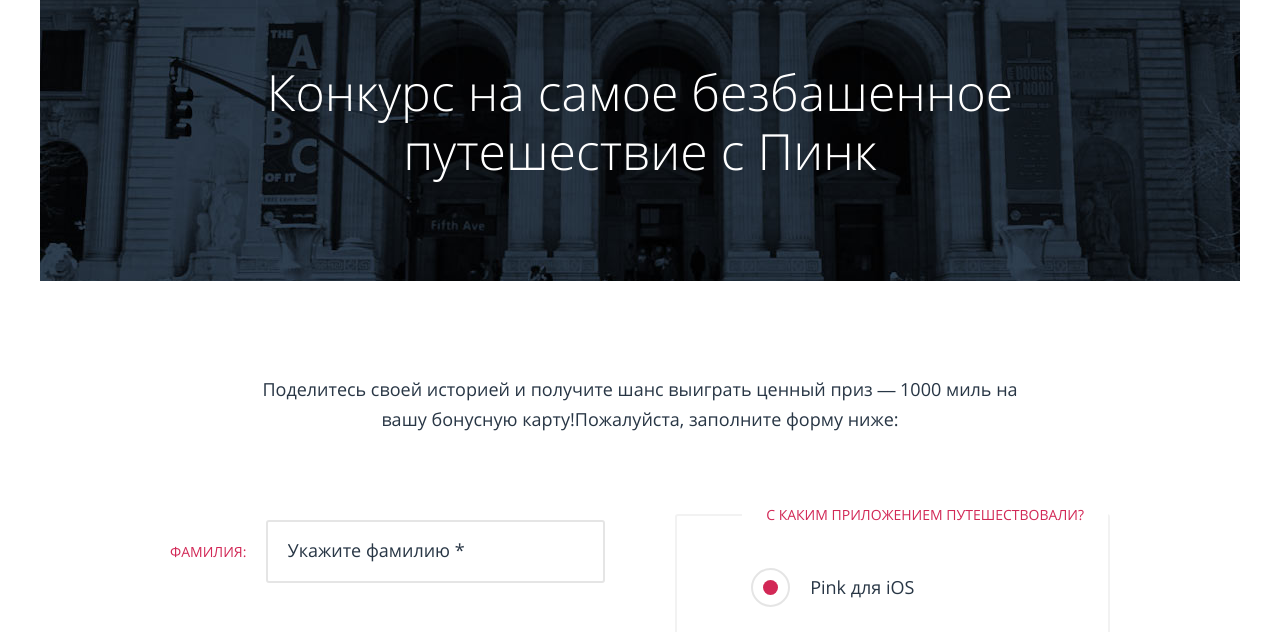
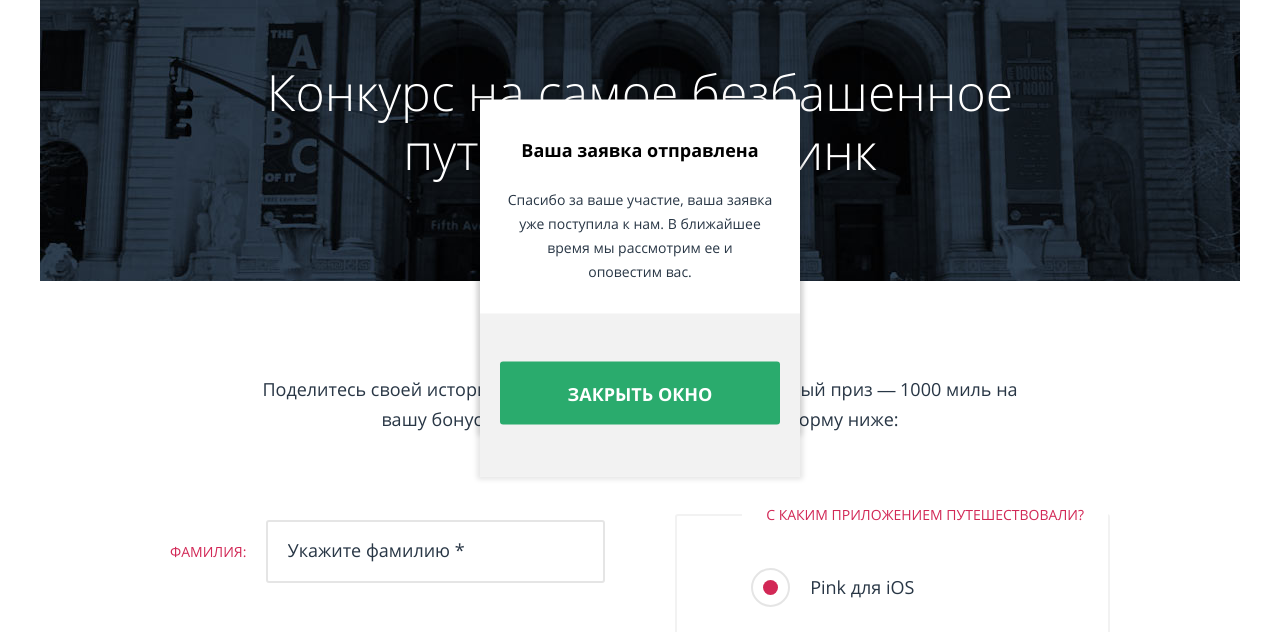
Before and after one commit to RomanBykov/pink, a website: page form.html in a window 1280 px wide. Shown: the part 112-744 px from the top of the page. Drawn offline with nearby package versions, Linux system fonts and the light colour scheme; files that its build step writes are made by us from their sources.

Commit message:
Workin' on popups

```diff
--- a/form.html
+++ b/form.html
@@ -6,7 +6,7 @@
         <meta name="viewport" content="width=device-width,initial-scale=1">
         <link rel="stylesheet" href="css/style.css">
     </head>
-    <body>
+    <body class="page-body">
         <header class="page-header">
             <nav class="main-nav main-nav--closed main-nav--nojs">
                 <div class="main-nav__wrapper">
@@ -73,15 +73,15 @@
                         <fieldset class="form__fieldset form__fieldset--full-width">
                             <div class="form__wrap">
                                 <label class="form__label" for="surname">Фамилия:</label>
-                                <input class="form__input" type="text" id="surname" placeholder="Укажите фамилию *">
+                                <input class="form__input" name="surname" type="text" id="surname" placeholder="Укажите фамилию *" required>
                             </div>
                             <div class="form__wrap">
                                 <label class="form__label" for="name">Имя:</label>
-                                <input class="form__input" type="text" id="name" placeholder="Введите ваше имя *">
+                                <input class="form__input" name="name" type="text" id="name" placeholder="Введите ваше имя *" required>
                             </div>
                             <div class="form__wrap">
                                 <label class="form__label" for="patronymic">Отчество:</label>
-                                <input class="form__input form__input--no-margin" type="text" id="patronymic" placeholder="Ну и отчество тоже">
+                                <input class="form__input form__input--no-margin" name="patronymic" type="text" id="patronymic" placeholder="Ну и отчество тоже">
                             </div>
                         </fieldset>
                     </div>
@@ -122,11 +122,11 @@
                             <div class="form__contacts-wrapper">
                                 <div class="form__wrap form__wrap--contacts">
                                     <label class="form__label form__label--contacts" for="phone">Номер телефона</label>
-                                    <input class="form__input form__input--contacts" type="number" id="phone" placeholder="Номер, пожалуйста">
+                                    <input class="form__input form__input--contacts" name="phone" type="number" id="phone" placeholder="Номер, пожалуйста">
                                 </div>
                                 <div class="form__wrap form__wrap--contacts form__wrap--contacts-mail">
                                     <label class="form__label form__label--contacts" for="email">Адрес почты</label>
-                                    <input class="form__input form__input--contacts" type="email" id="email" placeholder="Введите почту *">
+                                    <input class="form__input form__input--contacts" name="email" type="email" id="email" placeholder="Введите почту *" required>
                                 </div>
                             </div>
                         </fieldset>
@@ -136,15 +136,15 @@
                             <legend class="form__legend form__legend--apps">С каким приложением <br class="tablet-none">путешествовали?</legend>
                             <ul class="input-list form__inputs-list form__inputs-list--apps">
                                 <li class="input-list__item">
-                                    <input class="input-list__input" type="radio" name="app" value="app-ios" id="radio-ios" checked>
+                                    <input class="input-list__input" type="radio" name="app" value="ios" id="radio-ios" checked>
                                     <label class="input-list__label input-list__label--radio" for="radio-ios">Pink для iOS</label>
                                 </li>
                                 <li class="input-list__item">
-                                    <input class="input-list__input" type="radio" name="app" value="app-android" id="radio-android">
+                                    <input class="input-list__input" type="radio" name="app" value="android" id="radio-android">
                                     <label class="input-list__label input-list__label--radio" for="radio-android">Pink на Android</label>
                                 </li>
                                 <li class="input-list__item">
-                                    <input class="input-list__input" type="radio" name="app" value="app-windows" id="radio-windows">
+                                    <input class="input-list__input" type="radio" name="app" value="windows" id="radio-windows">
                                     <label class="input-list__label input-list__label--radio" for="radio-windows">Windows Phone</label>
                                 </li>
                             </ul>
@@ -209,5 +209,23 @@
             </div>
         </footer>
         <script src="js/script.js"></script>
+        <section class="modal">
+            <div class="modal__text-wrapper">
+                <h2 class="modal__header">Что-то пошло не так!</h2>
+                <p class="modal__text">Проверьте поля, выделенные красным, скорее всего вы забыли их заполнить</p>
+            </div>
+            <div class="modal__btn-wrapper">
+                <button class="modal__btn submit-btn">Ок</button>
+            </div>
+        </section>
+        <section class="modal">
+            <div class="modal__text-wrapper modal__text-wrapper--grey">
+                <h2 class="modal__header">Ваша заявка отправлена</h2>
+                <p class="modal__text">Спасибо за ваше участие, ваша заявка уже поступила к нам. В ближайшее время мы рассмотрим ее и<br> оповестим вас.</p>
+            </div>
+            <div class="modal__btn-wrapper modal__btn-wrapper--grey">
+                <button class="modal__btn submit-btn">Закрыть окно</button>
+            </div>
+        </section>
     </body>
 </html>
--- a/sass/blocks/form.scss
+++ b/sass/blocks/form.scss
@@ -46,6 +46,8 @@
 }
 
 .form__fieldset-wrapper--name {
+    padding-bottom: 42px;
+
     @media (min-width: $tablet) {
         order: 0;
         padding-top: 0;
@@ -381,7 +383,7 @@
     border: 2px solid $grey;
     box-sizing: border-box;
     border-radius: 3px;
-    overflow: scroll;
+    // overflow-y: scroll;
     outline: none;
 
     @media (min-width: $tablet) {
--- a/sass/blocks/input-list.scss
+++ b/sass/blocks/input-list.scss
@@ -43,6 +43,8 @@
     font-size: 18px;
     line-height: 39px;
     vertical-align: middle;
+
+    cursor: pointer;
 
     @media (min-width: $tablet) {
         padding-left: 59px;
--- /dev/null
+++ b/sass/blocks/modal.scss
@@ -0,0 +1,54 @@
+.modals {
+    position: relative;
+    // width: 100%;
+    height: 100vh;
+}
+
+.modal {
+    position: fixed;
+    top: 50%;
+    left: 50%;
+    transform: translate(-50%, -50%);
+
+
+    // width: auto;
+    width: 320px;
+    // margin: 0 auto;
+    padding-top: 38px;
+
+    text-align: center;
+
+    background-color: #ffffff;
+    box-shadow: 0 0 5px 3px rgba(0, 0, 0, 0.1);
+}
+
+.modal__text-wrapper {
+    padding: 0 20px;
+    margin-bottom: -10px;
+}
+
+.modal__text-wrapper--grey {
+    margin-bottom: 30px;
+}
+
+.modal__header {
+    margin: 0;
+    margin-bottom: 26px;
+
+    font-family: $font-bold;
+    font-size: 18px;
+    line-height: 24px;
+    color: #000000;
+}
+
+.modal__text {
+    margin: 0;
+}
+
+.modal__btn-wrapper {
+    padding: 48px 20px 52px;
+}
+
+.modal__btn-wrapper--grey {
+    background-color: $grey;
+}
--- /dev/null
+++ b/sass/blocks/page-body.scss
@@ -0,0 +1,3 @@
+.page-body {
+    position: relative;
+}
--- a/sass/blocks/submit-btn.scss
+++ b/sass/blocks/submit-btn.scss
@@ -14,6 +14,7 @@
     background-color: $green;
     border-radius: 3px;
     outline: none;
+    cursor: pointer;
 }
 
 .submit-btn:hover,
--- a/sass/style.scss
+++ b/sass/style.scss
@@ -34,5 +34,7 @@
 @import "blocks/form.scss";
 @import "blocks/input-list.scss";
 @import "blocks/submit-btn.scss";
+@import "blocks/page-body.scss";
+@import "blocks/modal.scss";
 
 @import "scaffolding.scss";
```
